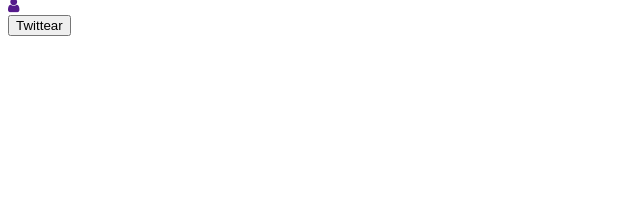
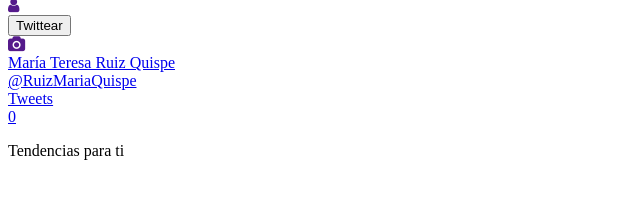
Before and after one commit to MariaRuizQ/twitter-2, a plain HTML site: page index.html in a window 1280 px wide. Shown: the part 128-326 px from the top of the page, without its empty margins (0-640 px from the left). Drawn offline with Linux system fonts and the light colour scheme.

Commit message:
añadiendo parte del main en el html

```diff
--- a/index.html
+++ b/index.html
@@ -37,7 +37,24 @@
     </header>
     <main>
       <section class="parte-izquierda">
+        <div>
+          <div><a href="#"><div></div></a></div>
+          <div><a href="#"><a href=""><i class="fa fa-camera" aria-hidden="true"></i></a></a></div>
+          <div>
+            <div><a href="#"><div>María Teresa Ruiz Quispe</div></a></div>
+            <div><a href="#"><div>@RuizMariaQuispe</div></a></div>
+            <div><a href="#"><div>Tweets</div></a></div>
+            <div><a href="#"><div>0</div></a></div>
+          </div>
+        </div>
+        <div>
+          <div>
+            <p>Tendencias para ti</p>
+          </div>
+          <a href="#">
 
+          </a>
+        </div>
       </section>
       <section class="parte-central">
 
```
